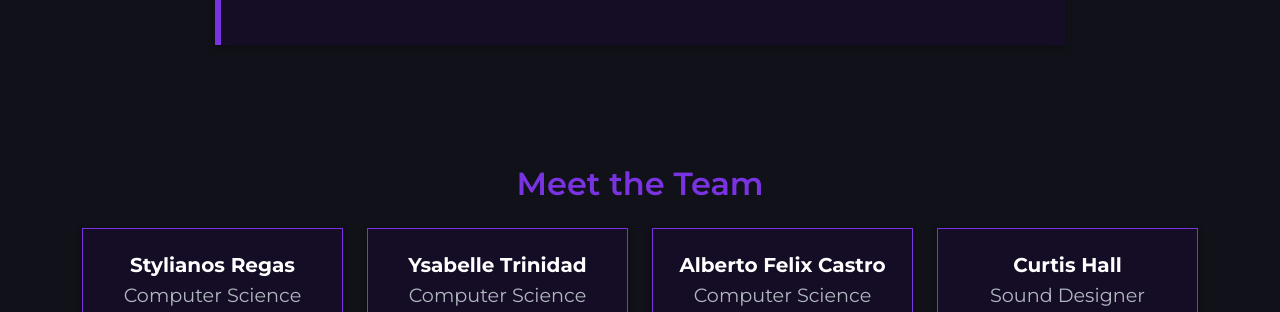
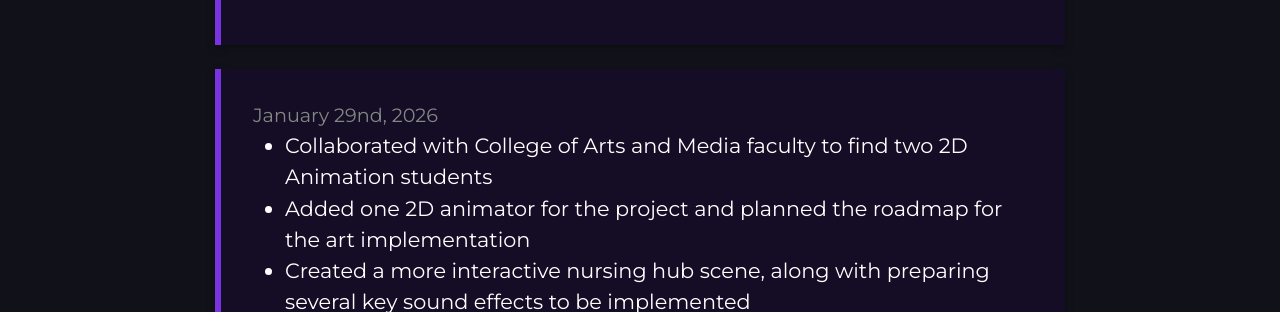
Before and after one commit to aigcu/Nursing-Simulator-Website, a website: page index.html in a window 1280 px wide. Shown: the part 3608-3920 px from the top of the page. Drawn offline with nearby package versions, Linux system fonts and the light colour scheme.

Commit message:
Added weekly update

```diff
--- a/index.html
+++ b/index.html
@@ -179,6 +179,17 @@
 
             </div>
 
+            <div class="update-box mx-auto" style="max-width:850px;">
+                <p class="mb-0" id="projectUpdate">January 29nd, 2026</p>
+                <ul>
+                    <li>Collaborated with College of Arts and Media faculty to find two 2D Animation students</li>
+                    <li>Added one 2D animator for the project and planned the roadmap for the art implementation</li>
+                    <li>Created a more interactive nursing hub scene, along with preparing several key sound effects to be implemented</li>
+
+                </ul>
+
+            </div>
+
             <!---
             <div class="update-box mx-auto" style="max-width:850px;">
                 <p class="mb-0" id="projectUpdate">October 21st, 2025</p>
```
